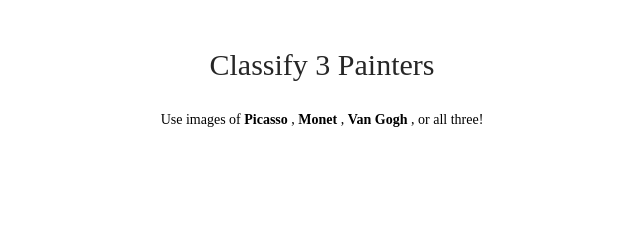
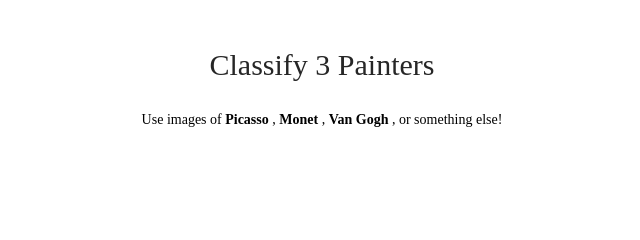
Before and after one commit to picoterama/peintres, a plain HTML site: page app/view/index.html in a window 1280 px wide. Shown: the top 240 px of the page, 318-958 px from the left. Drawn offline with Linux system fonts and the light colour scheme.

Commit message:
Update index.html

```diff
--- a/app/view/index.html
+++ b/app/view/index.html
@@ -10,7 +10,7 @@
     <div class='title'>Classify 3 Painters</div>
     <p>
       Use images of <strong>Picasso</strong> , <strong>Monet</strong> , <strong>Van Gogh</strong> , or
-      all three!
+      something else!
     </p>
     <div class='content'>
       <div class='no-display'>
```
